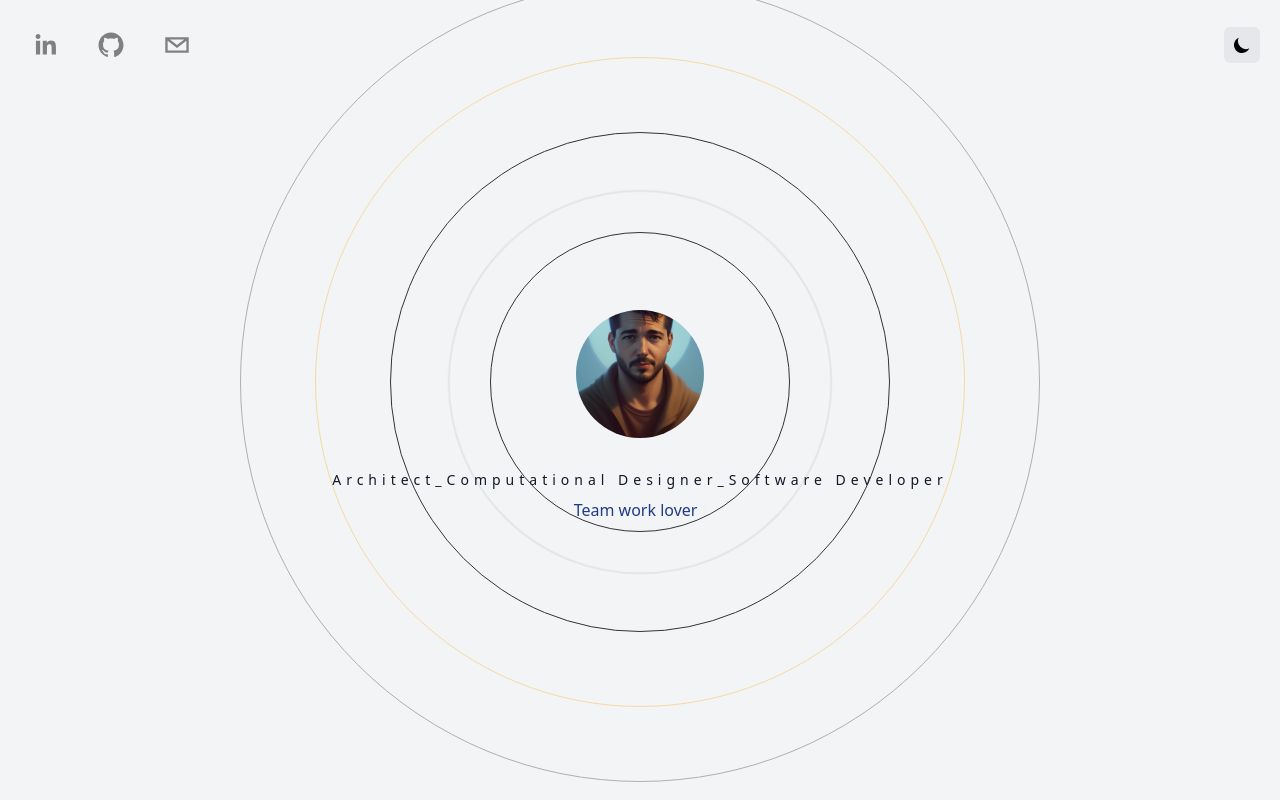
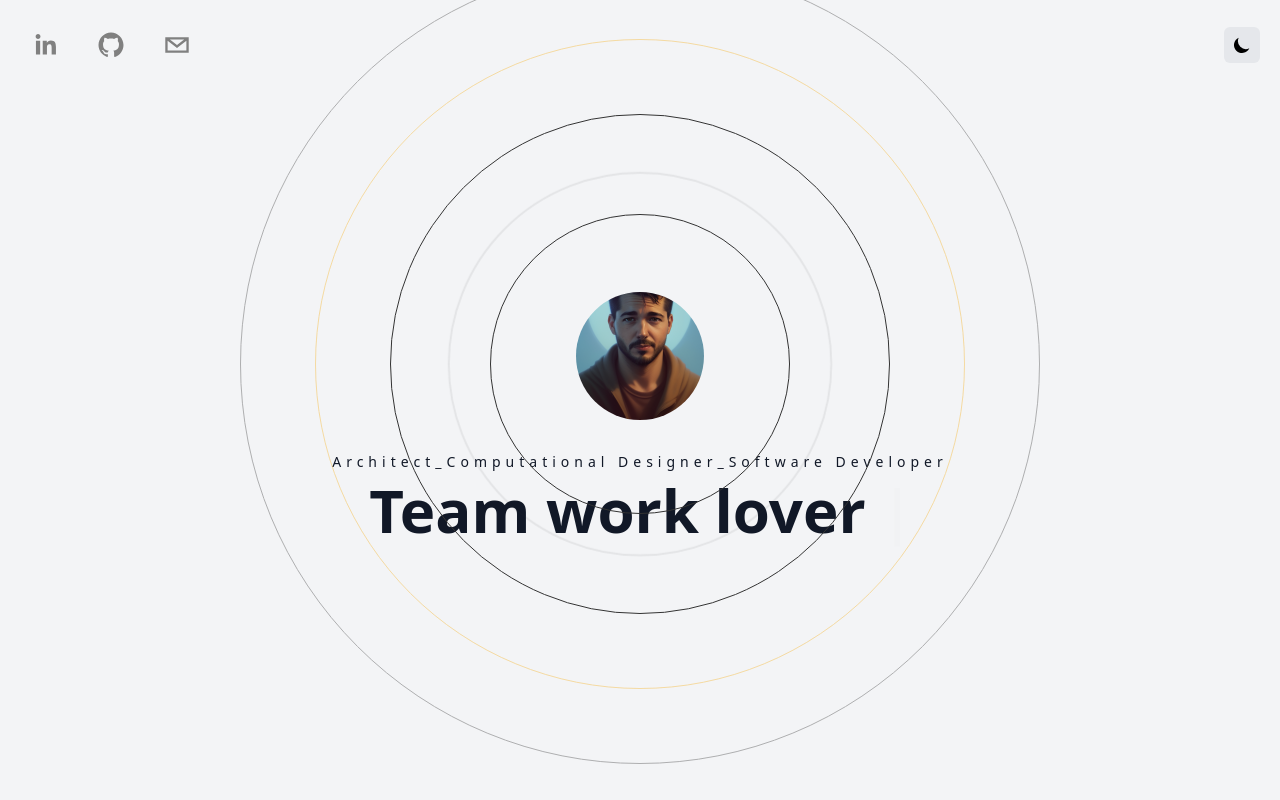
Before and after one commit to jmdc89/NextJSPortfoliov2, a Next.js app: page / in a window 1280 px wide. Built offline with nearby package versions, Linux system fonts and the light colour scheme.

Commit message:
Update Hero.js
text css

```diff
--- a/sections/Hero.js
+++ b/sections/Hero.js
@@ -34,9 +34,9 @@ const Hero = () => {
       />
       <div>
         <h2 className="text-sm dark:text-gray-500 text-gray-900 pb-2 px-5 tracking-[5px]"> Architect_Computational Designer_Software Developer</h2>
-        <h1>
-          <span className="text-blue-900 dark:text-red-200">{text}</span>
-          <Cursor cursorColor="blue" />
+        <h1 className="text-2xl lg:text-6xl font-semibold px-10">
+          <span className="mr-3 text-gray-900 dark:text-gray-500">{text}</span>
+          <Cursor cursorColor="gray" />
         </h1>
       </div>
 
```
